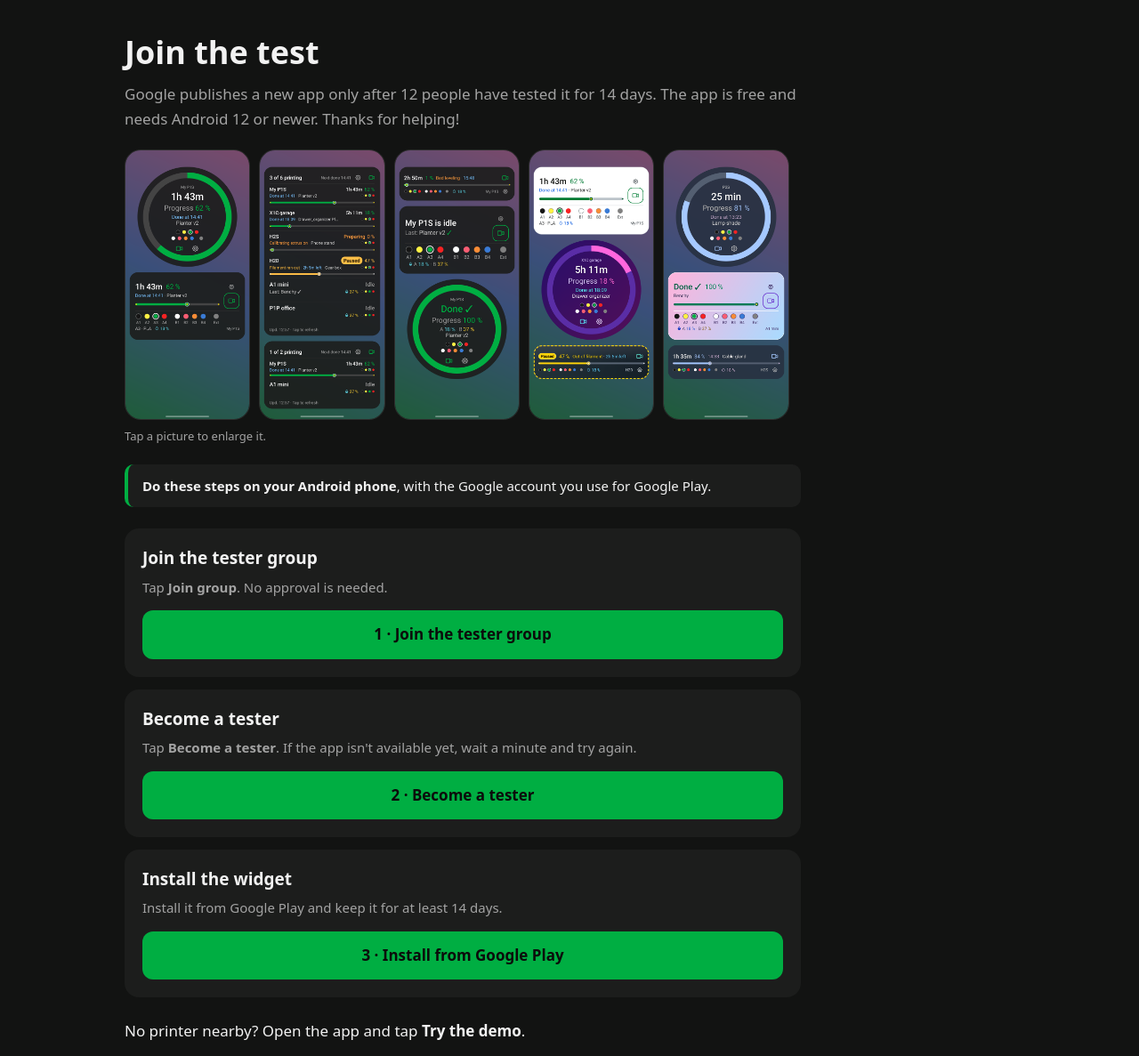
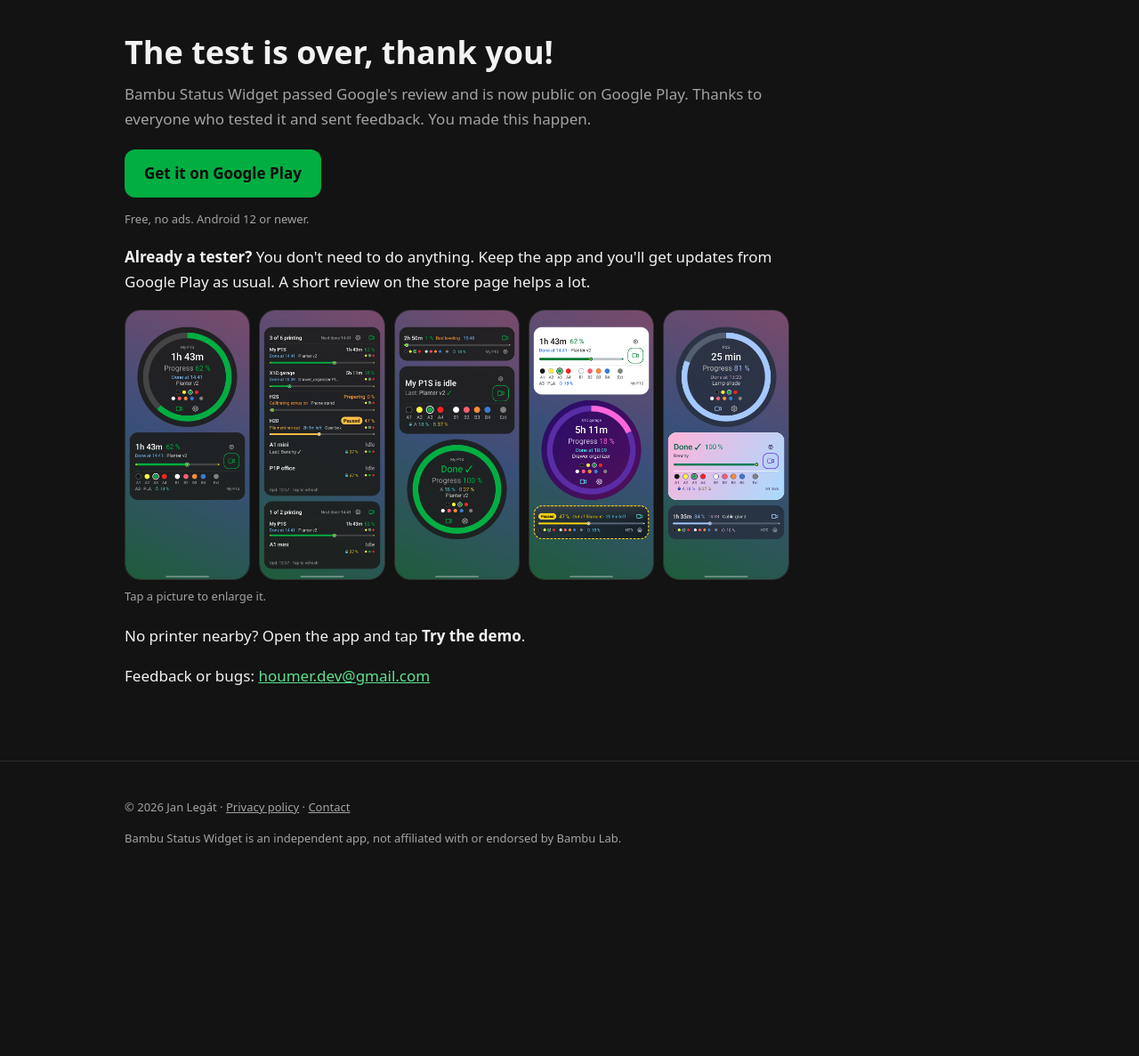
Before and after one commit to houmer-dev/bambu-status-widget, a plain HTML site: page join.html in a window 1280 px wide. Shown: the part 84-1271 px from the top of the page at 89% size. After the commit the page ends 1090 px from the top, so only its background shows below. Drawn offline with Linux system fonts and the light colour scheme.

Commit message:
App is public on Google Play: Play button instead of Join the test, join page becomes a thank-you
Co-Authored-By: Claude Opus 5.5 <noreply@anthropic.com>

```diff
--- a/join.html
+++ b/join.html
@@ -3,8 +3,8 @@
 <head>
   <meta charset="utf-8">
   <meta name="viewport" content="width=device-width, initial-scale=1">
-  <title>Join the test | Bambu Status Widget</title>
-  <meta name="description" content="Help test Bambu Status Widget, a free Android widget for Bambu Lab 3D printers.">
+  <title>Now on Google Play | Bambu Status Widget</title>
+  <meta name="description" content="Bambu Status Widget, a free Android widget for Bambu Lab 3D printers, is now on Google Play.">
   <link rel="icon" href="assets/icon.png">
   <link rel="stylesheet" href="style.css">
 </head>
@@ -24,8 +24,13 @@
     </header>
 
     <div class="doc join">
-      <h1>Join the test</h1>
-      <p class="sub">Google publishes a new app only after 12 people have tested it for 14 days. The app is free and needs Android 12 or newer. Thanks for helping!</p>
+      <h1>The test is over, thank you!</h1>
+      <p class="sub">Bambu Status Widget passed Google's review and is now public on Google Play. Thanks to everyone who tested it and sent feedback. You made this happen.</p>
+
+      <a class="btn" href="https://play.google.com/store/apps/details?id=app.bambuwidget">Get it on Google Play</a>
+      <p class="note">Free, no ads. Android 12 or newer.</p>
+
+      <p><b>Already a tester?</b> You don't need to do anything. Keep the app and you'll get updates from Google Play as usual. A short review on the store page helps a lot.</p>
 
       <div class="shots join-shots">
         <a href="assets/screen-4.png"><img src="assets/screen-4.png" alt="Round widget with a progress ring, time left and filament dots, and a rectangle widget with AMS slots and humidity"></a>
@@ -35,26 +40,6 @@
         <a href="assets/screen-8.png"><img src="assets/screen-8.png" alt="Round widget and strip in the Material theme with the phone's own colours, and a finished print in Candy"></a>
       </div>
       <p class="note shots-note">Tap a picture to enlarge it.</p>
-
-      <p class="tip"><b>Do these steps on your Android phone</b>, with the Google account you use for Google Play.</p>
-
-      <ol class="join-steps">
-        <li>
-          <h2>Join the tester group</h2>
-          <p>Tap <b>Join group</b>. No approval is needed.</p>
-          <a class="btn" href="https://groups.google.com/g/bambu-status-widget-testers/about">1 · Join the tester group</a>
-        </li>
-        <li>
-          <h2>Become a tester</h2>
-          <p>Tap <b>Become a tester</b>. If the app isn't available yet, wait a minute and try again.</p>
-          <a class="btn" href="https://play.google.com/apps/testing/app.bambuwidget">2 · Become a tester</a>
-        </li>
-        <li>
-          <h2>Install the widget</h2>
-          <p>Install it from Google Play and keep it for at least 14 days.</p>
-          <a class="btn" href="https://play.google.com/store/apps/details?id=app.bambuwidget">3 · Install from Google Play</a>
-        </li>
-      </ol>
 
       <p>No printer nearby? Open the app and tap <b>Try the demo</b>.</p>
       <p>Feedback or bugs: <a href="mailto:houmer.dev@gmail.com">houmer.dev@gmail.com</a></p>
```
Also changed, not shown: index.html (+3 -4 lines).
